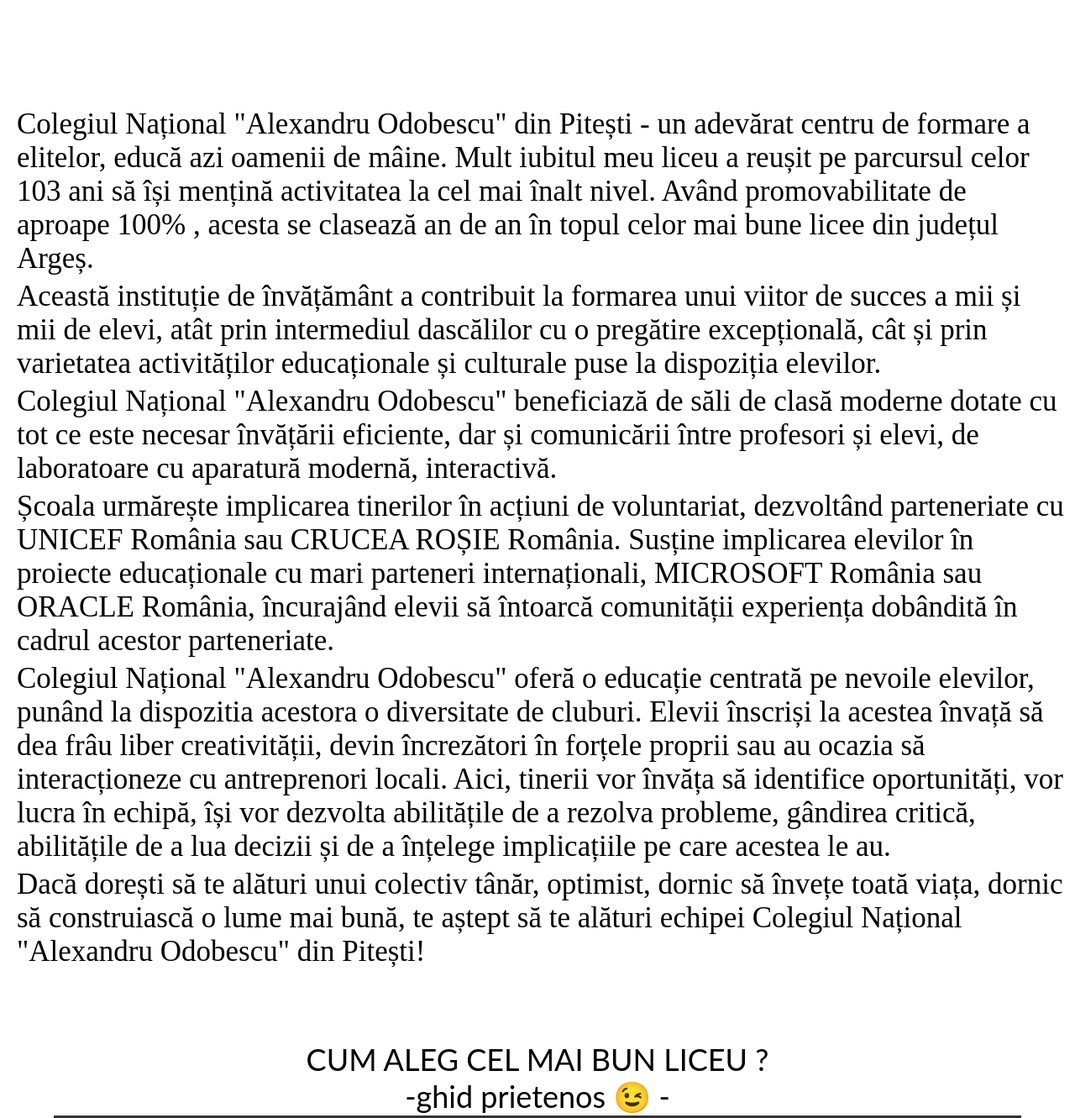
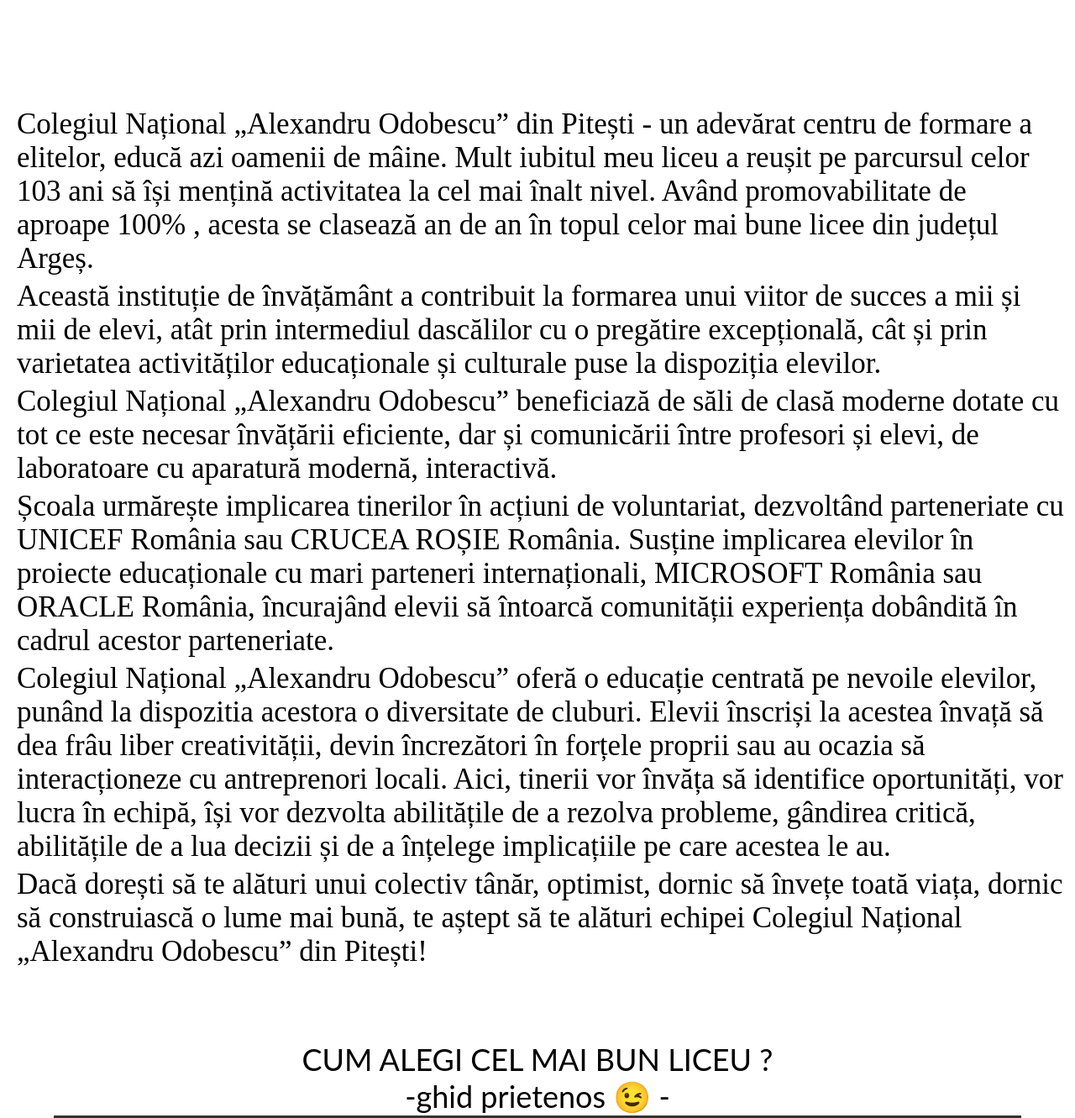
Before and after one commit to mathei-afk/Proiect-Romana1-, a plain HTML site: page index.html in a window 1280 px wide. Shown: the part 600-1931 px from the top of the page at 84% size. Drawn offline with Linux system fonts and the light colour scheme; grey boxes are pictures that could not be loaded.

Commit message:
Update index.html

```diff
--- a/index.html
+++ b/index.html
@@ -49,23 +49,23 @@ function closeNav() {
 </div>
 <div class="page-content">
   <p id="text7"><strong></strong><br></p>
-  <p id="text1">Colegiul Național "Alexandru Odobescu" din Pitești - un adevărat centru de formare a elitelor, educă azi oamenii de mâine. Mult iubitul meu liceu a reușit pe parcursul celor 103 ani să își mențină activitatea la cel mai înalt nivel. Având promovabilitate de aproape 100% , acesta se clasează an de an în topul celor mai bune licee din județul Argeș.</p>
+  <p id="text1">Colegiul Național „Alexandru Odobescu” din Pitești - un adevărat centru de formare a elitelor, educă azi oamenii de mâine. Mult iubitul meu liceu a reușit pe parcursul celor 103 ani să își mențină activitatea la cel mai înalt nivel. Având promovabilitate de aproape 100% , acesta se clasează an de an în topul celor mai bune licee din județul Argeș.</p>
   <p id="text1">Această instituție de învățământ a contribuit la formarea unui viitor de succes a mii și mii de elevi, atât prin intermediul dascălilor cu o pregătire excepțională, cât și prin varietatea activităților educaționale și culturale puse la dispoziția elevilor. </p>
-  <p id="text1">Colegiul Național "Alexandru Odobescu" beneficiază de săli de clasă moderne dotate cu tot ce este necesar învățării eficiente, dar și comunicării între profesori și elevi, de laboratoare cu aparatură modernă, interactivă.</p>
+  <p id="text1">Colegiul Național „Alexandru Odobescu” beneficiază de săli de clasă moderne dotate cu tot ce este necesar învățării eficiente, dar și comunicării între profesori și elevi, de laboratoare cu aparatură modernă, interactivă.</p>
   <p id="text1">Școala urmărește implicarea tinerilor în acțiuni de voluntariat, dezvoltând parteneriate cu UNICEF România sau CRUCEA ROȘIE România. Susține implicarea elevilor în proiecte educaționale cu mari parteneri internaționali, MICROSOFT România sau ORACLE România, încurajând elevii să întoarcă comunității experiența dobândită în cadrul acestor parteneriate.</p>
-  <p id="text1">Colegiul Național "Alexandru Odobescu" oferă o educație centrată pe nevoile elevilor, punând la dispozitia acestora o  diversitate de cluburi. Elevii înscriși la acestea învață să dea frâu liber creativității, devin încrezători în forțele proprii sau au ocazia să interacționeze cu antreprenori locali. Aici, tinerii vor învăța să identifice oportunități, vor lucra în echipă, își vor dezvolta abilitățile de a rezolva probleme, gândirea critică, abilitățile de a lua decizii și de a înțelege implicațiile pe care acestea le au.</p>
-  <p id="text1">Dacă dorești să te alături unui colectiv tânăr, optimist, dornic să învețe toată viața, dornic să construiască o lume mai bună, te aștept să te alături echipei Colegiul Național "Alexandru Odobescu" din Pitești!</p>
+  <p id="text1">Colegiul Național „Alexandru Odobescu” oferă o educație centrată pe nevoile elevilor, punând la dispozitia acestora o  diversitate de cluburi. Elevii înscriși la acestea învață să dea frâu liber creativității, devin încrezători în forțele proprii sau au ocazia să interacționeze cu antreprenori locali. Aici, tinerii vor învăța să identifice oportunități, vor lucra în echipă, își vor dezvolta abilitățile de a rezolva probleme, gândirea critică, abilitățile de a lua decizii și de a înțelege implicațiile pe care acestea le au.</p>
+  <p id="text1">Dacă dorești să te alături unui colectiv tânăr, optimist, dornic să învețe toată viața, dornic să construiască o lume mai bună, te aștept să te alături echipei Colegiul Național „Alexandru Odobescu” din Pitești!</p>
   <h1>&nbsp;</h1>
-  <center><p >CUM ALEG CEL MAI BUN LICEU ?</p></center>
+  <center><p >CUM ALEGI CEL MAI BUN LICEU ?</p></center>
   <center><p>-ghid prietenos 😉 -</p></center>
   <center><video width="90%"  controls>
     <source src="0313.mp4" type="video/mp4">
   </video></center>
   <h1>&nbsp;</h1>
   <p id="text7"><strong>Evenimente</strong><br></p>
-  <p id="text1">"ADOPTĂ" UN COPIL DIN GAZIANTEP - acțiune de voluntariat.</p>
+  <p id="text1">„ADOPTĂ” UN COPIL DIN GAZIANTEP - acțiune de voluntariat.</p>
   <center><img src="DONATII.jpg" style="width: 96vw;"></center>
-  <p id="text1">Elevii Colegiul Național "Alexandru Odobescu" au donat jucării, cărți și haine pentru copiii afectați de cutremurul din Turcia.</p>
+  <p id="text1">Elevii Colegiul Național „Alexandru Odobescu” au donat jucării, cărți și haine pentru copiii afectați de cutremurul din Turcia.</p>
   <h1>&nbsp;</h1>
   <p id="text1">ELFII LUI MOȘ CRĂCIUN - acțiune de voluntariat.</p>
   <center><img src="Elfii Moșului.jpg" style="width: 96vw;"></center>
```
